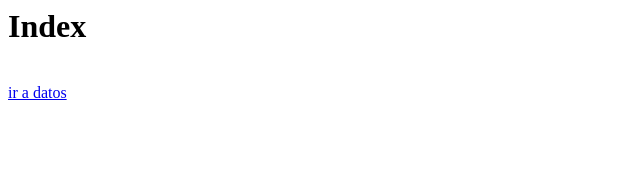
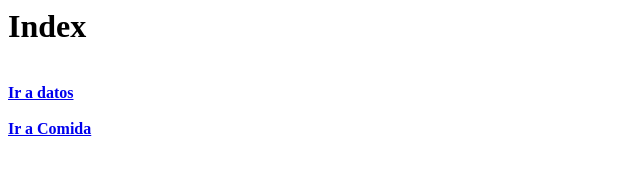
Before and after one commit to antonymendoza4d/projectAEMI4D, a plain HTML site: page index.html in a window 1280 px wide. Shown: the whole page, without its empty margins (0-640 px from the left). Drawn offline with Linux system fonts and the light colour scheme.

Commit message:
Update index.html

```diff
--- a/index.html
+++ b/index.html
@@ -1,5 +1,10 @@
 <html>
   <head><title>index</title></head>
   <body><h1>Index</h1><br>
-    <a href="C:\mywebsite\projectAEMI4D\paginas\datos.html">ir a datos</a>
+<a href="datos.html"><b> Ir a datos </b></a>
+<br>
+<br>
+<a href="comidas.html"><b> Ir a Comida </b></a>
+<br>
+<br>
   </body></html>
```
